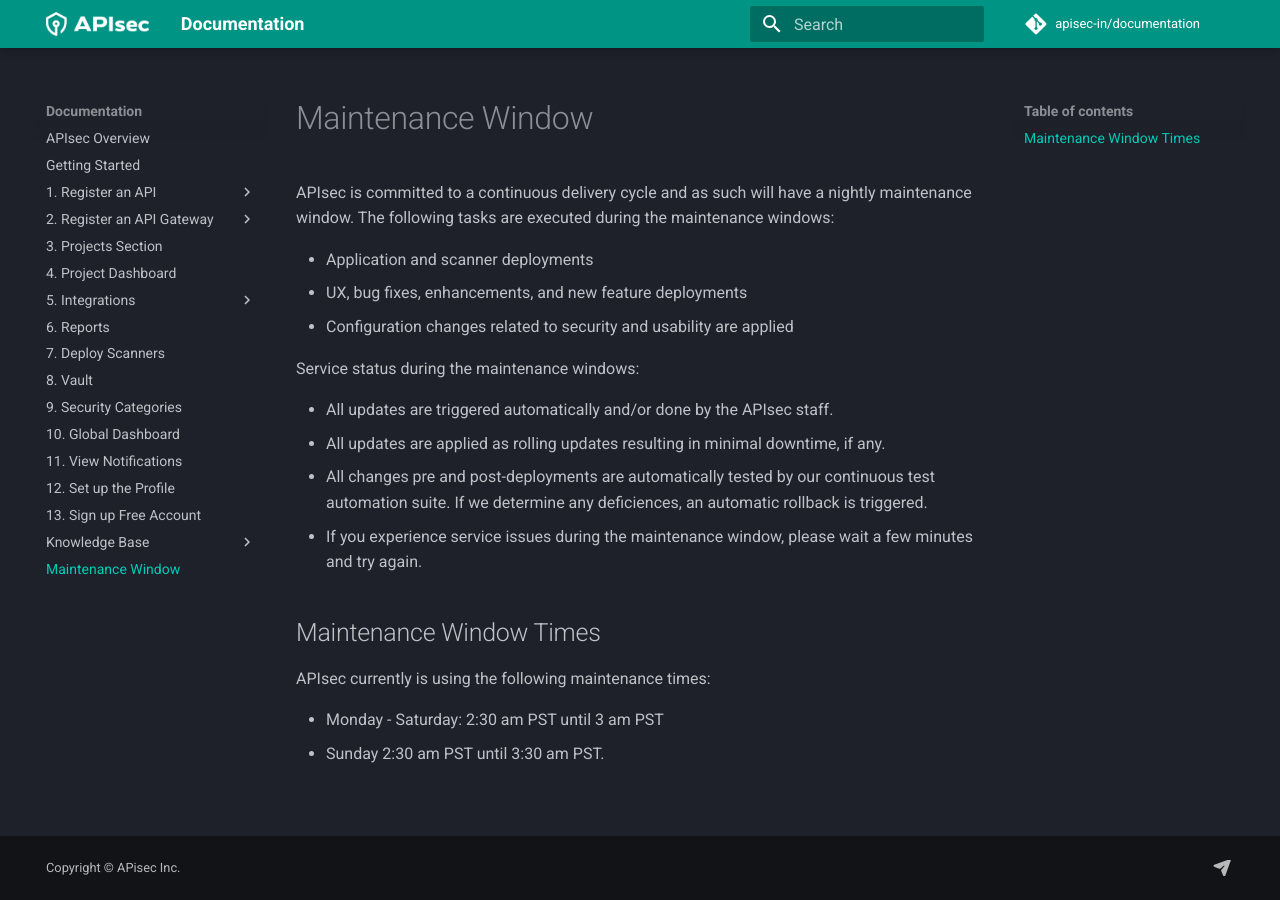
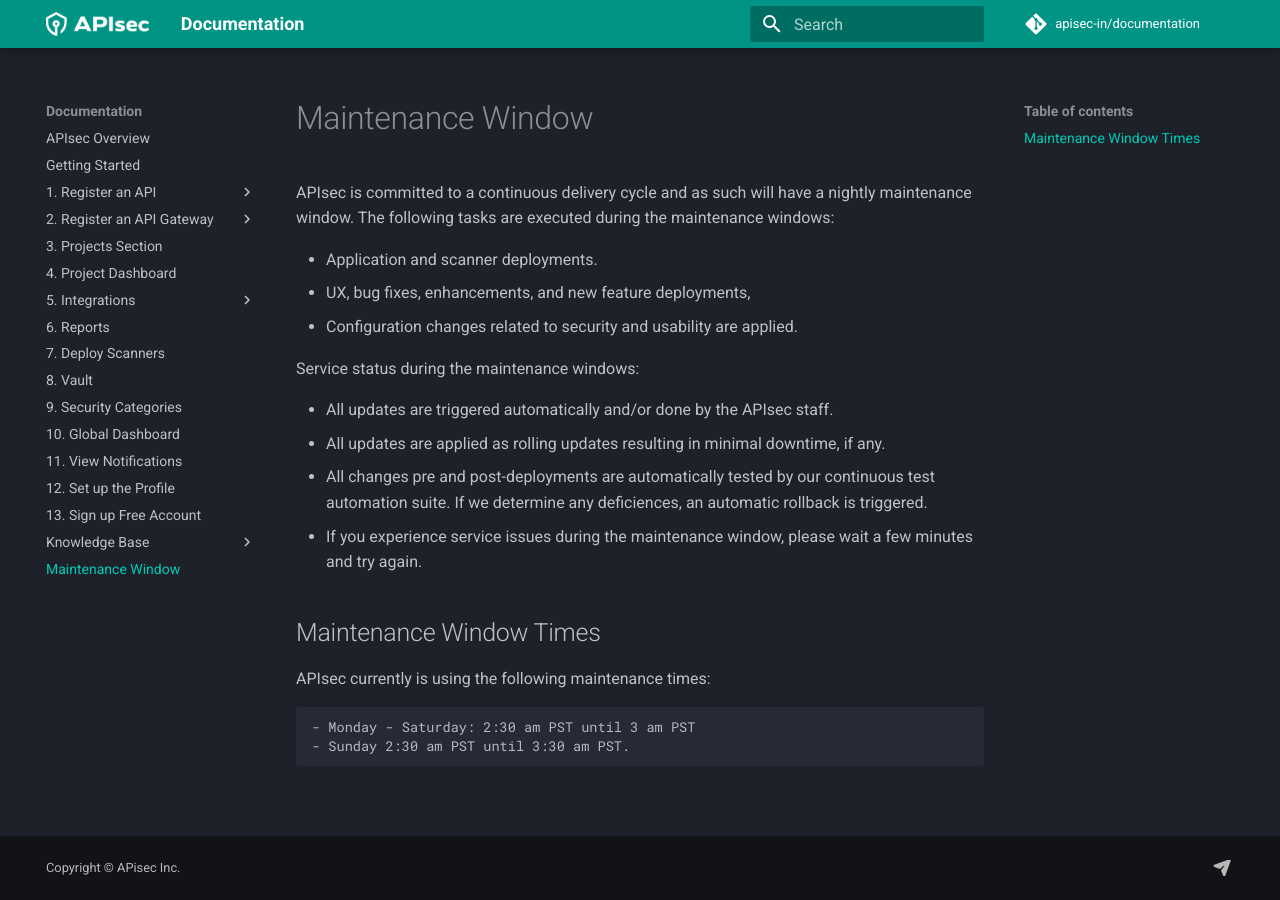
Before and after one commit to apisec-inc/documentation, an MkDocs documentation site: the page built from docs/maintenance-window.md, in a window 1280 px wide. Built offline with MkDocs 1.6.1 and Material for MkDocs 9.7.7, drawn with Linux system fonts in a browser that asks for light colours; comment, search, counter and statistics services are not loaded.

````diff
--- a/docs/maintenance-window.md
+++ b/docs/maintenance-window.md
@@ -3,9 +3,9 @@
 APIsec is committed to a continuous delivery cycle and as such will have a nightly maintenance window.
 The following tasks are executed during the maintenance windows:
 
-- Application and scanner deployments
-- UX, bug fixes, enhancements, and new feature deployments
-- Configuration changes related to security and usability are applied
+- Application and scanner deployments.
+- UX, bug fixes, enhancements, and new feature deployments,
+- Configuration changes related to security and usability are applied.
 
 Service status during the maintenance windows:
 
@@ -18,5 +18,7 @@ Service status during the maintenance windows:
 
 APIsec currently is using the following maintenance times:
 
+```
 - Monday - Saturday: 2:30 am PST until 3 am PST
 - Sunday 2:30 am PST until 3:30 am PST.
+```
````
